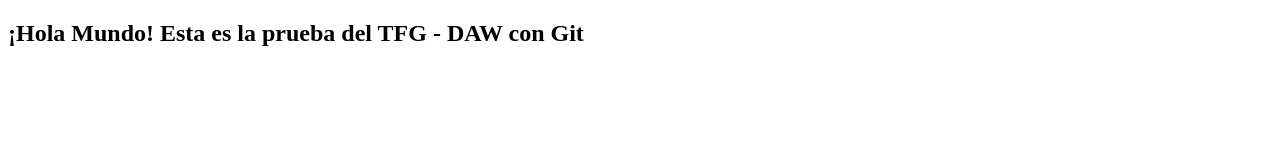
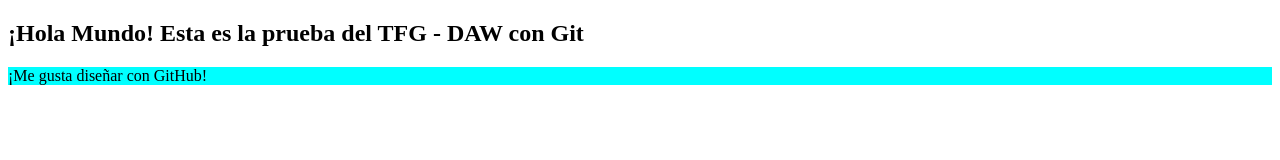
Before and after one commit to aleeon01/Prueba_TFG, a plain HTML site: page index.html in a window 1280 px wide. Drawn offline with Linux system fonts and the light colour scheme.

Commit message:
Index Básico

```diff
--- a/index.html
+++ b/index.html
@@ -7,5 +7,6 @@
 </head>
 <body>
     <h2>¡Hola Mundo! Esta es la prueba del TFG - DAW con Git</h2>
+    <p style="background-color: aqua;">¡Me gusta diseñar con GitHub!</p>
 </body>
 </html>
```
